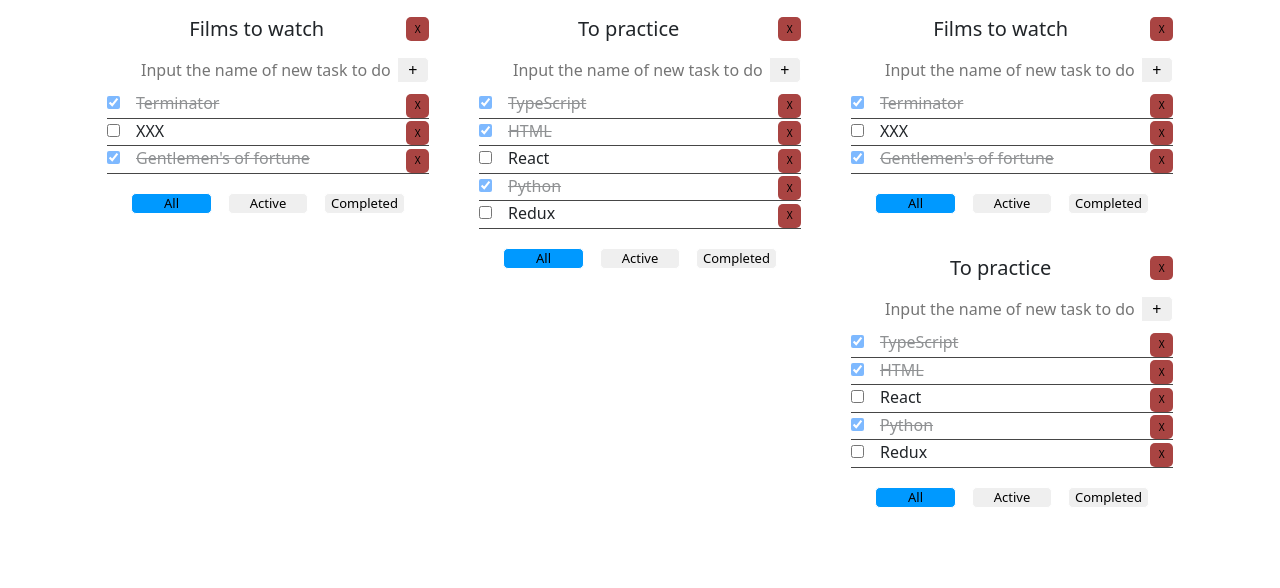
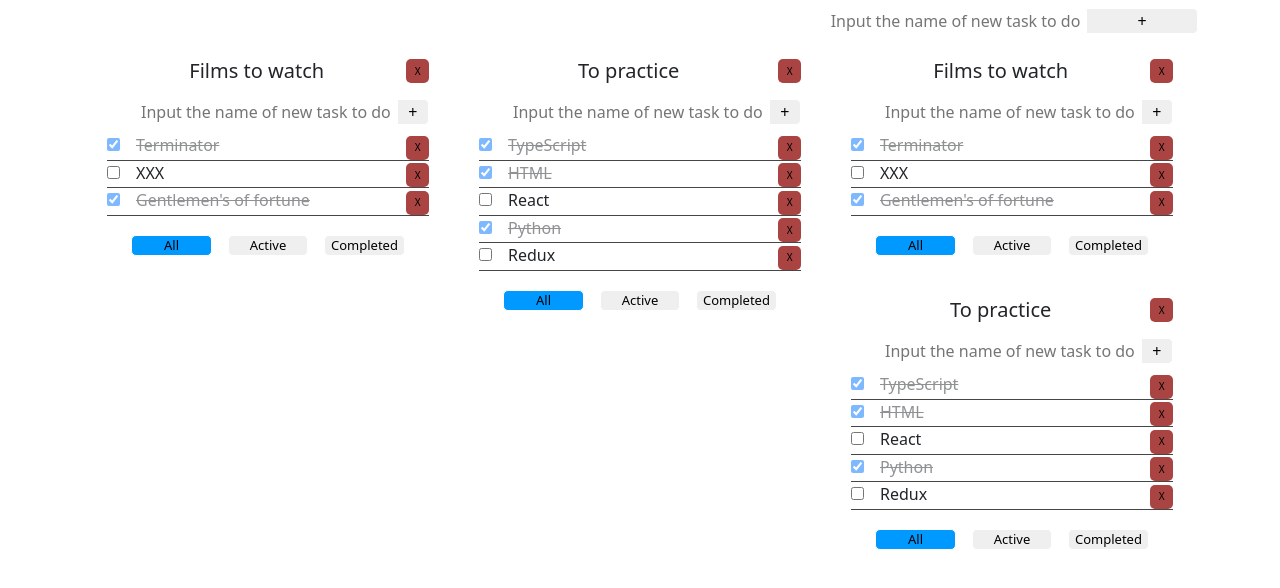
Before and after one commit to Deyvidas/todo-list-ts, a React (Create React App) app: page / in a window 1280 px wide. Shown: the top 588 px of the page. Built offline with nearby package versions, Linux system fonts and the light colour scheme.

Commit message:
Added the possibility to add new task cards.

```diff
--- a/src/App.tsx
+++ b/src/App.tsx
@@ -1,26 +1,42 @@
 import { useState } from 'react';
 
+import TaskCardInput from './components/TaskCardInput';
 import TaskCardsContainer from './components/TaskCardsContainer';
 import TaskModel from './models/TaskModel';
+import TasksStorageModel from './models/TasksListModel';
 
-import { tasksTodo } from './dataStorage';
+import { TaskInputProps } from './components/TaskCardInput';
 import { TasksContainerProps } from './components/TaskCardsContainer';
 
-export default function App() {
-    const [taskCards, setTaskCards] = useState(tasksTodo.tasks);
+export type AppProps = {
+    tasksStorage: TasksStorageModel;
+};
+
+export default function App({ tasksStorage }: AppProps) {
+    const [taskCards, setTaskCards] = useState(tasksStorage.tasks);
+
+    function onClickDeleteTaskCard(task: TaskModel) {
+        tasksStorage.tasks = tasksStorage.tasks.filter((t) => t.id !== task.id);
+        setTaskCards(tasksStorage.tasks);
+    }
+
+    function addNewTask(title: string) {
+        tasksStorage.createTask(new TaskModel(title));
+        setTaskCards([...tasksStorage.tasks]);
+    }
 
     const tasksContainerProps: TasksContainerProps = {
         onClickDeleteTaskCard: onClickDeleteTaskCard,
         tasks: taskCards,
     };
 
-    function onClickDeleteTaskCard(task: TaskModel) {
-        tasksTodo.tasks = tasksTodo.tasks.filter((t) => t.id !== task.id);
-        setTaskCards(tasksTodo.tasks);
-    }
+    const taskCardInputProps: TaskInputProps = {
+        addNewItemFunction: addNewTask,
+    };
 
     return (
         <div className='App'>
+            <TaskCardInput {...taskCardInputProps} />
             <TaskCardsContainer {...tasksContainerProps} />
         </div>
     );
--- a/src/dataStorage.ts
+++ b/src/dataStorage.ts
@@ -1,6 +1,6 @@
 import SubTaskModel from './models/SubTaskModel';
 import TaskModel from './models/TaskModel';
-import TasksListModel from './models/TasksListModel';
+import TasksStorageModel from './models/TasksListModel';
 
 let task1 = new TaskModel('Films to watch');
 task1.createSubTask(new SubTaskModel('Terminator', true));
@@ -32,6 +32,9 @@ task4.bulkCreateSubTasks([
     new SubTaskModel("Gentlemen's of fortune", true),
 ]);
 
-export const tasksTodo2: TasksListModel = new TasksListModel([]);
+export const tasksTodo2: TasksStorageModel = new TasksStorageModel();
 
-export const tasksTodo: TasksListModel = new TasksListModel([task1, task2, task4, task3]);
+export const tasksTodo: TasksStorageModel = new TasksStorageModel();
+tasksTodo.createTask(task1);
+tasksTodo.createTask(task2);
+tasksTodo.bulkCreateTask([task4, task3]);
--- a/src/index.tsx
+++ b/src/index.tsx
@@ -2,12 +2,14 @@ import React from 'react';
 import ReactDOM from 'react-dom/client';
 
 import App from './App';
+
+import { tasksTodo } from './dataStorage';
 
 import './styles/styles.css';
 
 const root = ReactDOM.createRoot(document.getElementById('root') as HTMLDivElement);
 root.render(
     <React.StrictMode>
-        <App />
+        <App tasksStorage={tasksTodo} />
     </React.StrictMode>
 );
--- a/src/models/TasksListModel.ts
+++ b/src/models/TasksListModel.ts
@@ -1,11 +1,27 @@
 import BaseModel from './BaseModels';
 import TaskModel from './TaskModel';
 
-export default class TasksListModel extends BaseModel {
+export default class TasksStorageModel extends BaseModel {
     tasks: Array<TaskModel>;
 
-    constructor(tasks: Array<TaskModel>) {
+    constructor() {
         super();
-        this.tasks = tasks;
+        this.tasks = [];
+    }
+
+    /**
+     * Adds the passed instance of TaskModel to the end of tasks array.
+     * @param task An instance that must be added to the tasks array.
+     */
+    createTask(task: TaskModel) {
+        this.tasks.push(task);
+    }
+
+    /**
+     * Extends the tasks array with the passed array of TaskModel.
+     * @param tasks An array of TaskModel instances that need to be added to the tasks array.
+     */
+    bulkCreateTask(tasks: Array<TaskModel>) {
+        tasks.forEach((t) => this.createTask(t));
     }
 }
--- a/src/styles/styles.css
+++ b/src/styles/styles.css
@@ -33,6 +33,27 @@
   padding: 0.5rem;
 }
 
+.task_card__input {
+  display: flex;
+  margin-block: 0.5rem;
+
+  input {
+    padding-right: 5px;
+    border-top-left-radius: 5px;
+    border-bottom-left-radius: 5px;
+    width: 90%;
+    border: 1px solid white;
+    text-align: right;
+  }
+
+  button {
+    border-top-right-radius: 5px;
+    border-bottom-right-radius: 5px;
+    width: 10%;
+    border: 1px solid white;
+  }
+}
+
 .task_card {
   padding: 1rem;
   padding-top: 0;
@@ -52,27 +73,6 @@
 
     .delete_button {
       width: 7%;
-    }
-  }
-
-  .task_card__input {
-    display: flex;
-    margin-block: 0.5rem;
-
-    input {
-      padding-right: 5px;
-      border-top-left-radius: 5px;
-      border-bottom-left-radius: 5px;
-      width: 90%;
-      border: 1px solid white;
-      text-align: right;
-    }
-
-    button {
-      border-top-right-radius: 5px;
-      border-bottom-right-radius: 5px;
-      width: 10%;
-      border: 1px solid white;
     }
   }
 
```
